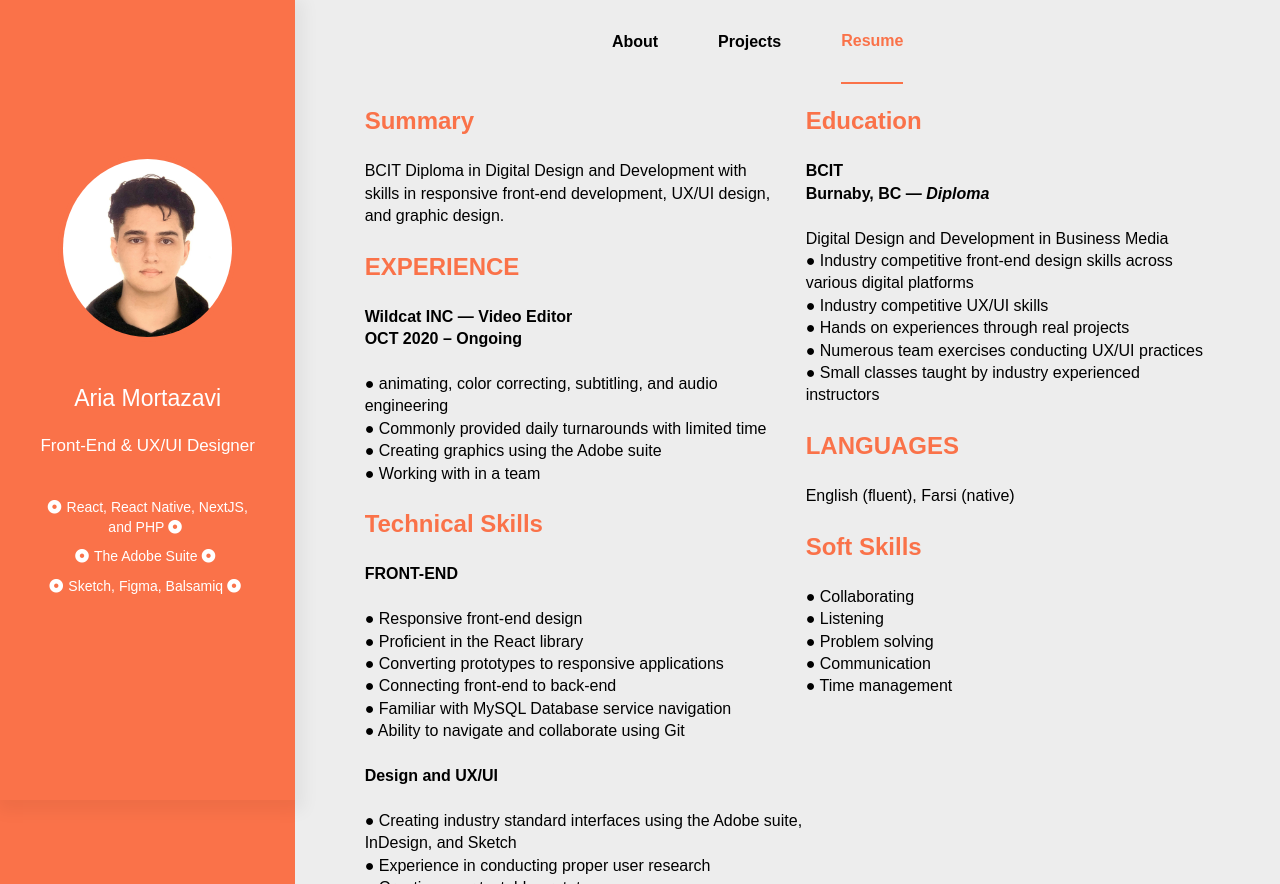
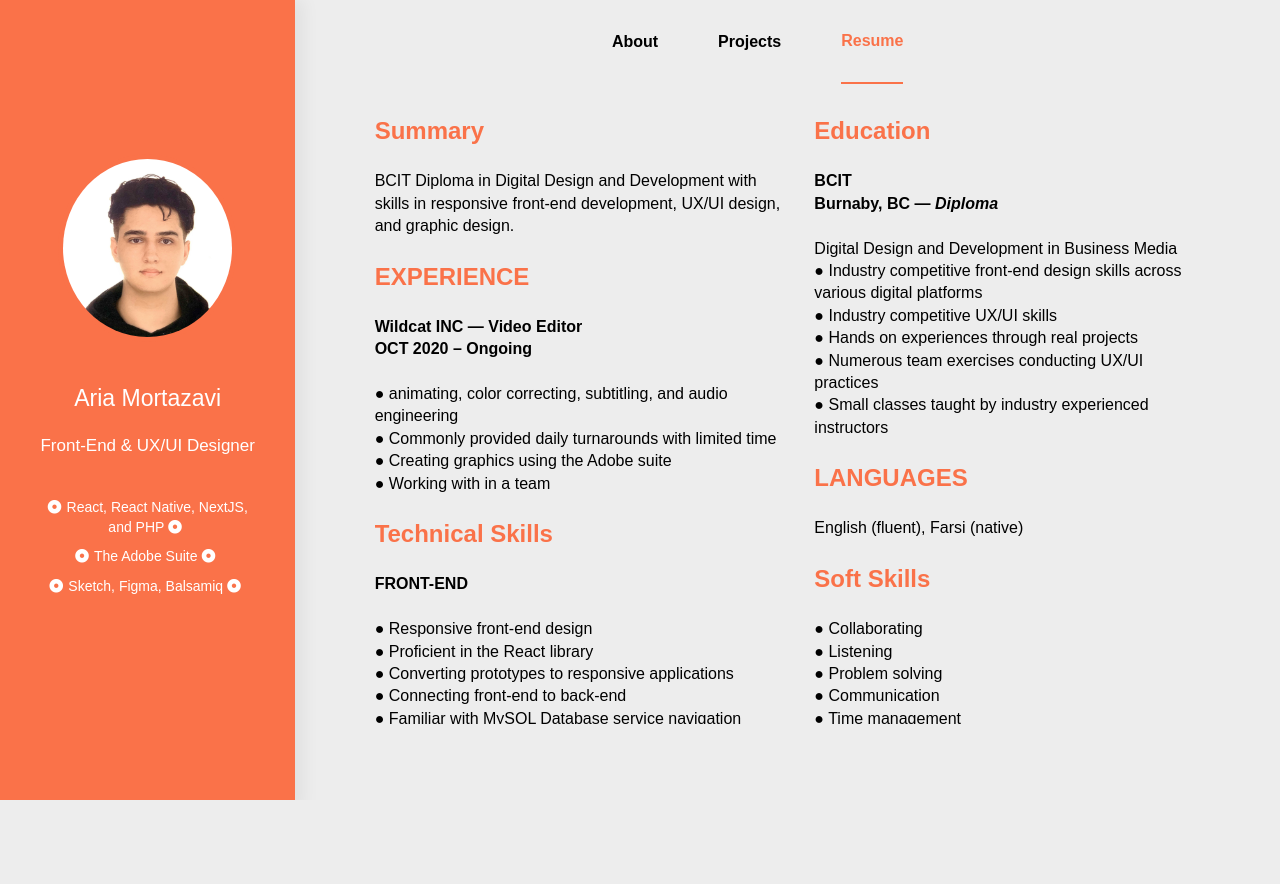
Before and after one commit to AriaMortazavi/Portfolio, a React (Create React App) app: page / in a window 1280 px wide. Both pictures are taken after a click on the item "Resume". After the commit the page ends 800 px from the top, so only its background shows below. Built offline with nearby package versions, Linux system fonts and the light colour scheme; a web font is replaced by a local one.

Commit message:
Fixed resume text isssues

```diff
--- a/src/components/Articles.jsx
+++ b/src/components/Articles.jsx
@@ -74,6 +74,7 @@ export default class Articles extends Component {
                     ● Ability to navigate and collaborate using Git
                 </p>
                 <br/>
+
                 <p>
                     <strong>Design and UX/UI</strong>
                 </p>
@@ -90,8 +91,8 @@ export default class Articles extends Component {
                 <p>
                     ● Creating industry competitive user persona for prototypes
                 </p>
+            <br/>
             </td>
-            <br/>
             <td valign="top">
                 <h2>
                     Education
@@ -169,12 +170,16 @@ const Wrapper = styled.div`
     font-size: 16px;
    justify-content: center;
 
+
+td{
+    padding: 10px;
+}
   h2{
       color: #fa7249;
     }
     .inside_text{
       width: 90%;
-      height: 100vh;
+      height: 80vh;
       padding: 20px;
     }
 `
```
